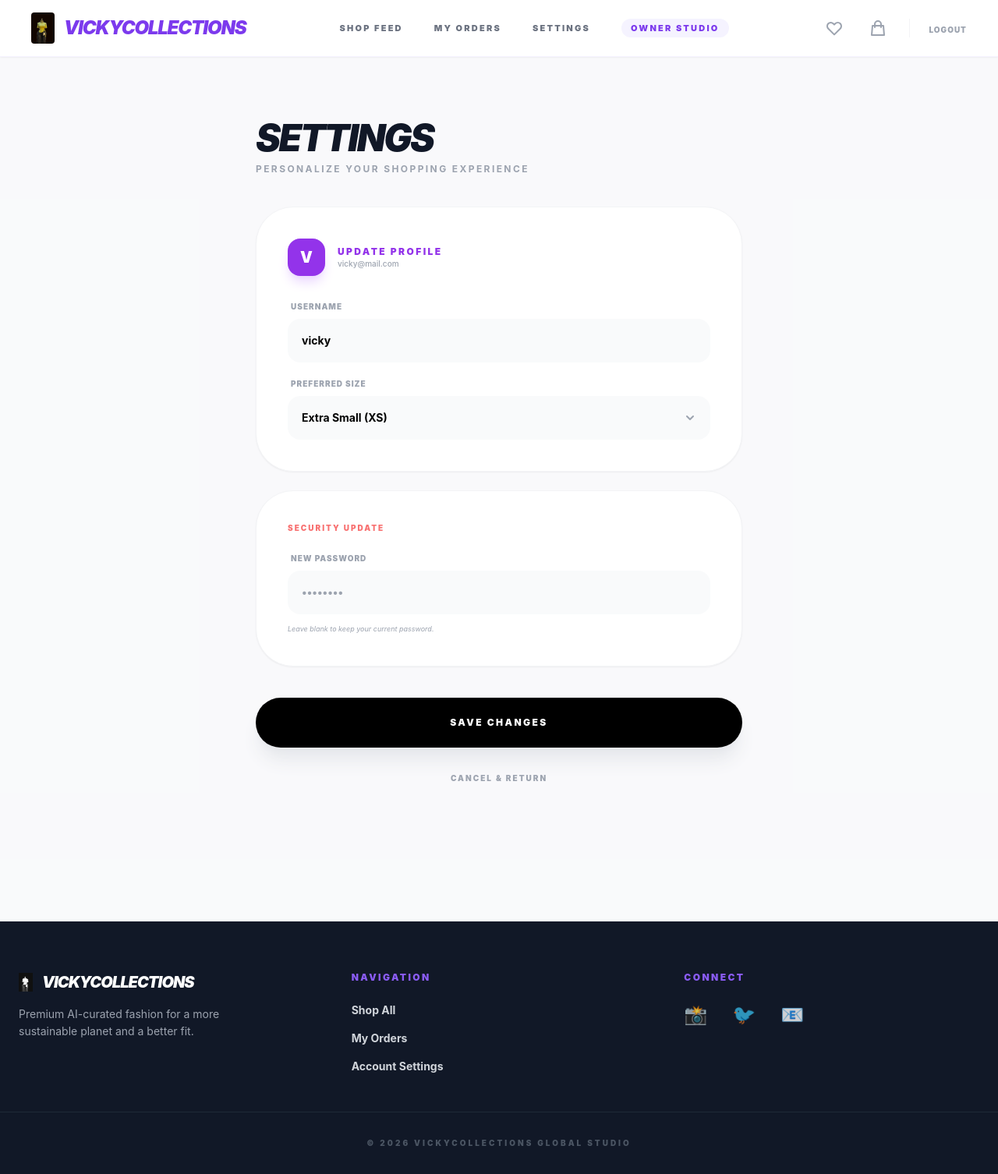
After one commit to Isiaka110/AI-Powered-E-Commerce, a Django app: page /settings/ in a window 1280 px wide. The commit adds this page. Shown: the whole page at 78% size. Run offline with Django 5.2, Linux system fonts and the light colour scheme; a user stored in the database is signed in; data comes from the database, SQL or seed files in the repository; both versions use the stored data as it was after the commit; some libraries are stand-ins or nearby versions.

Commit message:
updated the bug cause by carting

```diff
--- a/thrift_ecommerce/store/urls.py
+++ b/thrift_ecommerce/store/urls.py
@@ -15,6 +15,7 @@ urlpatterns = [
     path('logout/', auth_views.LogoutView.as_view(next_page='landing'), name='logout'),
     # Custom signup view that captures user size preferences
     path('signup/', views.personalized_signup, name='signup'),
+    path('settings/', views.profile_settings, name='profile_settings'),
 
     # --- CUSTOMER INTERFACE ---
     # Main user area showing personalized recommendations
--- a/thrift_ecommerce/store/views.py
+++ b/thrift_ecommerce/store/views.py
@@ -4,7 +4,7 @@ from django.shortcuts import render, redirect, get_object_or_404
 from django.contrib.auth import login
 from django.contrib.auth.decorators import login_required, user_passes_test
 from django.contrib.admin.views.decorators import staff_member_required
-
+from django.contrib import messages  # <--- Add this line
 from .forms import SignUpForm, ProductForm, StoreSettingsForm
 from .models import Product, Order, OrderItem, Cart, CartItem, StoreSettings
 
@@ -133,24 +133,43 @@ def cart_view(request):
     }
     return render(request, 'store/cart.html', context)
 
+
+
 @login_required
 def update_cart_quantity(request, item_id, action):
-    cart_item = get_object_or_404(CartItem, id=item_id, cart__user=request.user)
+    # Try to get the item, but don't crash if it's not found
+    cart_item = CartItem.objects.filter(id=item_id, cart__user=request.user).first()
 
+    # If the item doesn't exist (already deleted), just go back to cart
+    if not cart_item:
+        return redirect('cart')
+
+    product = cart_item.product
+
+    # 1. Handle explicit removal
     if request.GET.get('remove') == 'true':
         cart_item.delete()
+        messages.success(request, f"Removed {product.name} from your bag.")
+
+    # 2. Handle Increment
     elif action == 'increment':
-        cart_item.quantity += 1
-        cart_item.save()
+        if cart_item.quantity < product.quantity:
+            cart_item.quantity += 1
+            cart_item.save()
+        else:
+            messages.warning(request, f"Only {product.quantity} units available.")
+
+    # 3. Handle Decrement
     elif action == 'decrement':
         if cart_item.quantity > 1:
             cart_item.quantity -= 1
             cart_item.save()
         else:
+            # If it was the last 1, delete it
             cart_item.delete()
+            messages.success(request, f"Removed {product.name} from your bag.")
 
     return redirect('cart')
-
 @login_required
 def complete_purchase(request):
     cart = get_object_or_404(Cart, user=request.user)
@@ -198,6 +217,7 @@ def complete_purchase(request):
     return render(request, 'store/success.html', {'order': order})
 
 
+
 # --- ORDER HISTORY & INVOICE ---
 
 @login_required
@@ -221,6 +241,31 @@ from .forms import ProductForm, StoreSettingsForm
 def is_owner(user):
     return user.is_authenticated and user.is_staff
 
+from django.shortcuts import render, redirect
+from django.contrib.auth.decorators import login_required
+from django.contrib import messages
+
+@login_required
+def profile_settings(request):
+    if request.method == 'POST':
+        user = request.user
+        # Get data from the mobile-responsive form we built
+        user.username = request.POST.get('username')
+        user.preferred_size = request.POST.get('preferred_size')
+
+        # Handle password update if provided
+        new_password = request.POST.get('password')
+        if new_password:
+            user.set_password(new_password)
+            # This keeps the user logged in after a password change
+            from django.contrib.auth import update_session_auth_hash
+            update_session_auth_hash(request, user)
+
+        user.save()
+        messages.success(request, "Settings updated successfully!")
+        return redirect('profile_settings')
+
+    return render(request, 'store/profile.html')
 # --- OWNER STUDIO VIEWS ---
 
 @user_passes_test(is_owner)
--- a/thrift_ecommerce/templates/base.html
+++ b/thrift_ecommerce/templates/base.html
@@ -12,29 +12,26 @@
                         brand: {
                             50: '#f5f3ff',  // Very Light (Backgrounds)
                             100: '#ede9fe', // Light (Borders)
-                            500: '#8b5cf6', // Main Brand Color (Buttons, Links)
+                            500: '#8b5cf6', // Main Brand Color
                             600: '#7c3aed', // Hover States
                             900: '#4c1d95', // Dark (Footer, Headers)
                         }
                     },
                     fontFamily: {
-                        sans: ['Inter', 'sans-serif'], // You can change font here
+                        sans: ['Inter', 'sans-serif'],
                     }
                 }
             }
         }
     </script>
-    <title>ThriftElegance</title>
+    <title>{{ store.store_name|default:"ThriftElegance" }}</title>
     <style>
-        /* Mobile Menu Animation */
         #mobile-menu {
             max-height: 0;
             overflow: hidden;
             transition: max-height 0.4s cubic-bezier(0.4, 0, 0.2, 1);
         }
-        #mobile-menu.open { max-height: 400px; }
-
-        /* Hide Scrollbar for horizontal scrollers */
+        #mobile-menu.open { max-height: 500px; }
         .no-scrollbar::-webkit-scrollbar { display: none; }
         .no-scrollbar { -ms-overflow-style: none; scrollbar-width: none; }
     </style>
@@ -44,19 +41,19 @@
     <nav class="bg-white border-b border-brand-50 sticky top-0 z-50 shadow-sm">
         <div class="max-w-7xl mx-auto px-4 md:px-10 py-4 flex justify-between items-center">
 
-        <a href="{% url 'landing' %}" class="flex items-center shrink-0">
+            <a href="{% url 'landing' %}" class="flex items-center shrink-0 space-x-3">
                 {% if store.logo %}
-                <img src="{{ store.logo.url }}" alt="{{ store.store_name }}" class="h-8 md:h-10 w-auto object-contain">
-            {% else %}
-                <span class="text-xl md:text-2xl font-black text-brand-600 tracking-tighter uppercase">
-                    {{ store.store_name|slice:":-8" }}<span class="text-gray-300">{{ store.store_name|slice:"-8:" }}</span>
+                    <img src="{{ store.logo.url }}" alt="{{ store.store_name }}" class="h-8 md:h-10 w-auto object-contain rounded">
+                {% endif %}
+                <span class="text-xl md:text-2xl font-black text-brand-600 tracking-tighter uppercase italic">
+                    {{ store.store_name|default:"ThriftElegance" }}
                 </span>
-            {% endif %}
             </a>
 
             <div class="hidden md:flex items-center space-x-10 text-[11px] font-black text-gray-500 uppercase tracking-[0.2em]">
                 <a href="{% url 'dashboard' %}" class="hover:text-brand-600 transition">Shop Feed</a>
                 <a href="{% url 'order_history' %}" class="hover:text-brand-600 transition">My Orders</a>
+                <a href="{% url 'profile_settings' %}" class="hover:text-brand-600 transition">Settings</a>
 
                 {% if user.is_staff %}
                     <a href="{% url 'owner_dashboard' %}" class="bg-brand-50 text-brand-600 px-3 py-1 rounded-full hover:bg-brand-100 transition">Owner Studio</a>
@@ -75,16 +72,16 @@
                         <svg xmlns="http://www.w3.org/2000/svg" class="h-6 w-6" fill="none" viewBox="0 0 24 24" stroke="currentColor">
                             <path stroke-linecap="round" stroke-linejoin="round" stroke-width="2" d="M16 11V7a4 4 0 00-8 0v4M5 9h14l1 12H4L5 9z" />
                         </svg>
-                    {% if user.cart.items.count > 0 %}
+                        {% if cart_items|length > 0 %}
                         <span class="absolute -top-1 -right-1 bg-brand-600 text-white text-[9px] font-black px-1.5 py-0.5 rounded-full border-2 border-white">
-                        {{ user.cart.items.count }}
+                            {{ cart_items|length }}
                         </span>
                         {% endif %}
                     </a>
 
                     <div class="h-6 w-[1px] bg-gray-100 hidden md:block"></div>
 
-                <form id="logout-form-desktop" action="{% url 'logout' %}" method="POST" class="hidden md:block">
+                    <form action="{% url 'logout' %}" method="POST" class="hidden md:block">
                         {% csrf_token %}
                         <button type="submit" class="text-[10px] font-black text-gray-400 hover:text-red-500 uppercase tracking-widest transition">
                             Logout
@@ -103,10 +100,11 @@
         </div>
 
         <div id="mobile-menu" class="md:hidden bg-white border-t border-gray-50 transition-all duration-300">
-        <div class="px-8 py-8 flex flex-col space-y-6 font-black text-gray-900 uppercase tracking-tighter text-xl">
-            <a href="{% url 'dashboard' %}" class="flex items-center justify-between">Shop Feed <span class="text-brand-500">→</span></a>
-            <a href="{% url 'order_history' %}" class="flex items-center justify-between">My Orders <span class="text-brand-500">→</span></a>
-            <a href="{% url 'wishlist_view' %}" class="flex items-center justify-between">Wishlist <span class="text-brand-500">→</span></a>
+            <div class="px-8 py-8 flex flex-col space-y-6 font-black text-gray-900 uppercase tracking-tighter text-xl italic">
+                <a href="{% url 'dashboard' %}" class="flex items-center justify-between">Shop Feed <span class="text-brand-500 text-sm italic">→</span></a>
+                <a href="{% url 'order_history' %}" class="flex items-center justify-between">My Orders <span class="text-brand-500 text-sm italic">→</span></a>
+                <a href="{% url 'wishlist_view' %}" class="flex items-center justify-between">Wishlist <span class="text-brand-500 text-sm italic">→</span></a>
+                <a href="{% url 'profile_settings' %}" class="flex items-center justify-between">Account Settings <span class="text-brand-500 text-sm italic">→</span></a>
 
                 {% if user.is_staff %}
                     <a href="{% url 'owner_dashboard' %}" class="text-brand-600">Owner Dashboard</a>
@@ -124,36 +122,57 @@
         </div>
     </nav>
 
+    {% if messages %}
+    <div class="max-w-7xl mx-auto px-4 mt-6">
+        {% for message in messages %}
+        <div class="p-4 rounded-2xl mb-4 flex items-center justify-between shadow-sm animate-pulse
+            {% if message.tags == 'success' %}bg-green-50 text-green-700 border border-green-100
+            {% elif message.tags == 'warning' %}bg-amber-50 text-amber-700 border border-amber-100
+            {% else %}bg-brand-50 text-brand-700 border border-brand-100{% endif %}">
+            <span class="text-[10px] font-black uppercase tracking-widest">{{ message }}</span>
+            <button onclick="this.parentElement.remove()" class="text-lg font-bold leading-none">&times;</button>
+        </div>
+        {% endfor %}
+    </div>
+    {% endif %}
+
     <main class="flex-grow">
         {% block content %}
         {% endblock %}
     </main>
 
-    <footer class="bg-gray-900 text-white pt-16 pb-8">
+    <footer class="bg-gray-900 text-white pt-16 pb-8 mt-20">
         <div class="max-w-7xl mx-auto px-6 grid grid-cols-1 md:grid-cols-3 gap-12 border-b border-gray-800 pb-12">
             <div class="text-center md:text-left">
-                <h3 class="...">{{ store.store_name }}</h3>
+                <div class="flex items-center justify-center md:justify-start space-x-3 mb-4">
+                    {% if store.logo %}
+                        <img src="{{ store.logo.url }}" class="h-6 w-auto grayscale brightness-200">
+                    {% endif %}
+                    <h3 class="font-black italic uppercase tracking-tighter text-xl">{{ store.store_name|default:"ThriftElegance" }}</h3>
+                </div>
                 <p class="text-gray-400 text-sm leading-relaxed max-w-xs mx-auto md:mx-0">Premium AI-curated fashion for a more sustainable planet and a better fit.</p>
             </div>
+
             <div class="text-center md:text-left">
-                <h4 class="font-black mb-6 text-xs uppercase tracking-[0.2em] text-purple-500">Navigation</h4>
+                <h4 class="font-black mb-6 text-xs uppercase tracking-[0.2em] text-brand-500">Navigation</h4>
                 <ul class="text-gray-300 text-sm space-y-4 font-bold">
                     <li><a href="{% url 'dashboard' %}" class="hover:text-white transition">Shop All</a></li>
-                    <li><a href="#" class="hover:text-white transition">New Arrivals</a></li>
-                    <li><a href="#" class="hover:text-white transition">Size Guide</a></li>
+                    <li><a href="{% url 'order_history' %}" class="hover:text-white transition">My Orders</a></li>
+                    <li><a href="{% url 'profile_settings' %}" class="hover:text-white transition">Account Settings</a></li>
                 </ul>
             </div>
+
             <div class="text-center md:text-left">
-                <h4 class="font-black mb-6 text-xs uppercase tracking-[0.2em] text-purple-500">Connect</h4>
+                <h4 class="font-black mb-6 text-xs uppercase tracking-[0.2em] text-brand-500">Connect</h4>
                 <div class="flex justify-center md:justify-start space-x-8 text-2xl">
-                    <a href="#" class="hover:text-purple-500 transition">📸</a>
-                    <a href="#" class="hover:text-purple-500 transition">🐦</a>
-                    <a href="#" class="hover:text-purple-500 transition">📧</a>
+                    <a href="#" class="hover:text-brand-500 transition opacity-80 hover:opacity-100">📸</a>
+                    <a href="#" class="hover:text-brand-500 transition opacity-80 hover:opacity-100">🐦</a>
+                    <a href="#" class="hover:text-brand-500 transition opacity-80 hover:opacity-100">📧</a>
                 </div>
             </div>
         </div>
         <p class="text-center text-gray-600 text-[10px] mt-8 font-black uppercase tracking-[0.3em]">
-            © 2026 ThriftElegance Global Studio
+            © 2026 {{ store.store_name|default:"ThriftElegance" }} Global Studio
         </p>
     </footer>
 
@@ -161,11 +180,8 @@
         function toggleMenu() {
             const menu = document.getElementById('mobile-menu');
             const icon = document.getElementById('menu-icon');
-
-        // Toggle the 'open' class we defined in the <style> section earlier
             menu.classList.toggle('open');
 
-        // Change icon from hamburger to X
             if (menu.classList.contains('open')) {
                 icon.innerHTML = '<path stroke-linecap="round" stroke-linejoin="round" stroke-width="2" d="M6 18L18 6M6 6l12 12" />';
             } else {
@@ -173,11 +189,10 @@
             }
         }
 
-    // Optional: Close menu when clicking outside
         window.onclick = function(event) {
             const menu = document.getElementById('mobile-menu');
             const btn = document.querySelector('button[onclick="toggleMenu()"]');
-        if (!menu.contains(event.target) && !btn.contains(event.target) && menu.classList.contains('open')) {
+            if (menu && btn && !menu.contains(event.target) && !btn.contains(event.target) && menu.classList.contains('open')) {
                 toggleMenu();
             }
         }
--- /dev/null
+++ b/thrift_ecommerce/templates/store/profile.html
@@ -0,0 +1,81 @@
+{% extends 'base.html' %}
+{% block content %}
+<div class="min-h-screen bg-gray-50/50 pb-20">
+    <div class="max-w-2xl mx-auto pt-10 md:pt-20 px-4 md:px-6">
+
+        <div class="mb-10 text-center md:text-left">
+            <h1 class="text-3xl md:text-5xl font-black italic uppercase tracking-tighter text-gray-900">
+                Settings
+            </h1>
+            <p class="text-gray-400 text-[10px] md:text-xs font-bold uppercase tracking-[0.2em] mt-2">
+                Personalize your Shopping Experience
+            </p>
+        </div>
+
+        <form method="POST" class="space-y-6">
+            {% csrf_token %}
+
+            <div class="bg-white p-6 md:p-10 rounded-[2rem] md:rounded-[3rem] border border-gray-100 shadow-sm transition-all">
+                <div class="flex items-center space-x-4 mb-8">
+                    <div class="w-12 h-12 bg-purple-600 rounded-2xl flex items-center justify-center text-white font-black text-xl shadow-lg shadow-purple-200">
+                        {{ user.username|first|upper }}
+                    </div>
+                    <div>
+                        <h3 class="text-xs font-black uppercase tracking-[0.2em] text-purple-600">update Profile</h3>
+                        <p class="text-gray-400 text-[10px] font-medium">{{ user.email }}</p>
+                    </div>
+                </div>
+
+                <div class="space-y-5">
+                    <div class="relative">
+                        <label class="block text-[10px] font-black uppercase tracking-widest text-gray-400 mb-2 ml-1">Username</label>
+                        <input type="text" name="username" value="{{ user.username }}"
+                               class="w-full bg-gray-50 border-2 border-transparent focus:border-purple-600 focus:bg-white rounded-2xl p-4 text-sm font-bold transition-all outline-none">
+                    </div>
+
+                    <div class="relative">
+                        <label class="block text-[10px] font-black uppercase tracking-widest text-gray-400 mb-2 ml-1">Preferred Size</label>
+                        <div class="relative">
+                            <select name="preferred_size"
+                                    class="w-full bg-gray-50 border-2 border-transparent focus:border-purple-600 focus:bg-white rounded-2xl p-4 text-sm font-bold transition-all appearance-none outline-none">
+                                <option value="XS" {% if user.preferred_size == 'XS' %}selected{% endif %}>Extra Small (XS)</option>
+                                <option value="S" {% if user.preferred_size == 'S' %}selected{% endif %}>Small (S)</option>
+                                <option value="M" {% if user.preferred_size == 'M' %}selected{% endif %}>Medium (M)</option>
+                                <option value="L" {% if user.preferred_size == 'L' %}selected{% endif %}>Large (L)</option>
+                                <option value="XL" {% if user.preferred_size == 'XL' %}selected{% endif %}>Extra Large (XL)</option>
+                            </select>
+                            <div class="absolute right-4 top-1/2 -translate-y-1/2 pointer-events-none text-gray-400">
+                                <svg xmlns="http://www.w3.org/2000/svg" class="h-5 w-5" viewBox="0 0 20 20" fill="currentColor">
+                                    <path fill-rule="evenodd" d="M5.293 7.293a1 1 0 011.414 0L10 10.586l3.293-3.293a1 1 0 111.414 1.414l-4 4a1 1 0 01-1.414 0l-4-4a1 1 0 010-1.414z" clip-rule="evenodd" />
+                                </svg>
+                            </div>
+                        </div>
+                    </div>
+                </div>
+            </div>
+
+            <div class="bg-white p-6 md:p-10 rounded-[2rem] md:rounded-[3rem] border border-gray-100 shadow-sm">
+                <h3 class="text-[10px] font-black uppercase tracking-[0.2em] text-red-400 mb-6">Security Update</h3>
+                <div class="relative">
+                    <label class="block text-[10px] font-black uppercase tracking-widest text-gray-400 mb-2 ml-1">New Password</label>
+                    <input type="password" name="password" placeholder="••••••••"
+                           class="w-full bg-gray-50 border-2 border-transparent focus:border-red-400 focus:bg-white rounded-2xl p-4 text-sm font-bold transition-all outline-none">
+                    <p class="text-[9px] text-gray-400 mt-3 italic">Leave blank to keep your current password.</p>
+                </div>
+            </div>
+
+            <div class="flex flex-col space-y-4 pt-4">
+                <button type="submit"
+                        class="w-full bg-black text-white py-6 rounded-[2rem] font-black text-xs uppercase tracking-[0.2em] hover:bg-purple-600 active:scale-95 shadow-xl shadow-gray-200 transition-all transform">
+                    Save Changes
+                </button>
+
+                <a href="{% url 'dashboard' %}"
+                   class="w-full text-center py-4 text-[10px] font-black uppercase tracking-[0.2em] text-gray-400 hover:text-black transition">
+                    Cancel & Return
+                </a>
+            </div>
+        </form>
+    </div>
+</div>
+{% endblock %}
```
Also changed, not shown: thrift_ecommerce/templates/store/cart.html (+8 -0 lines), thrift_ecommerce/templates/store/partials/product_card.html (+16 -14 lines), thrift_ecommerce/db.sqlite3, thrift_ecommerce/media/products/ChatGPT_Image_Jan_15_2026_10_14_04_AM.png (added). Lines whose indentation alone changed are shown as unchanged.
